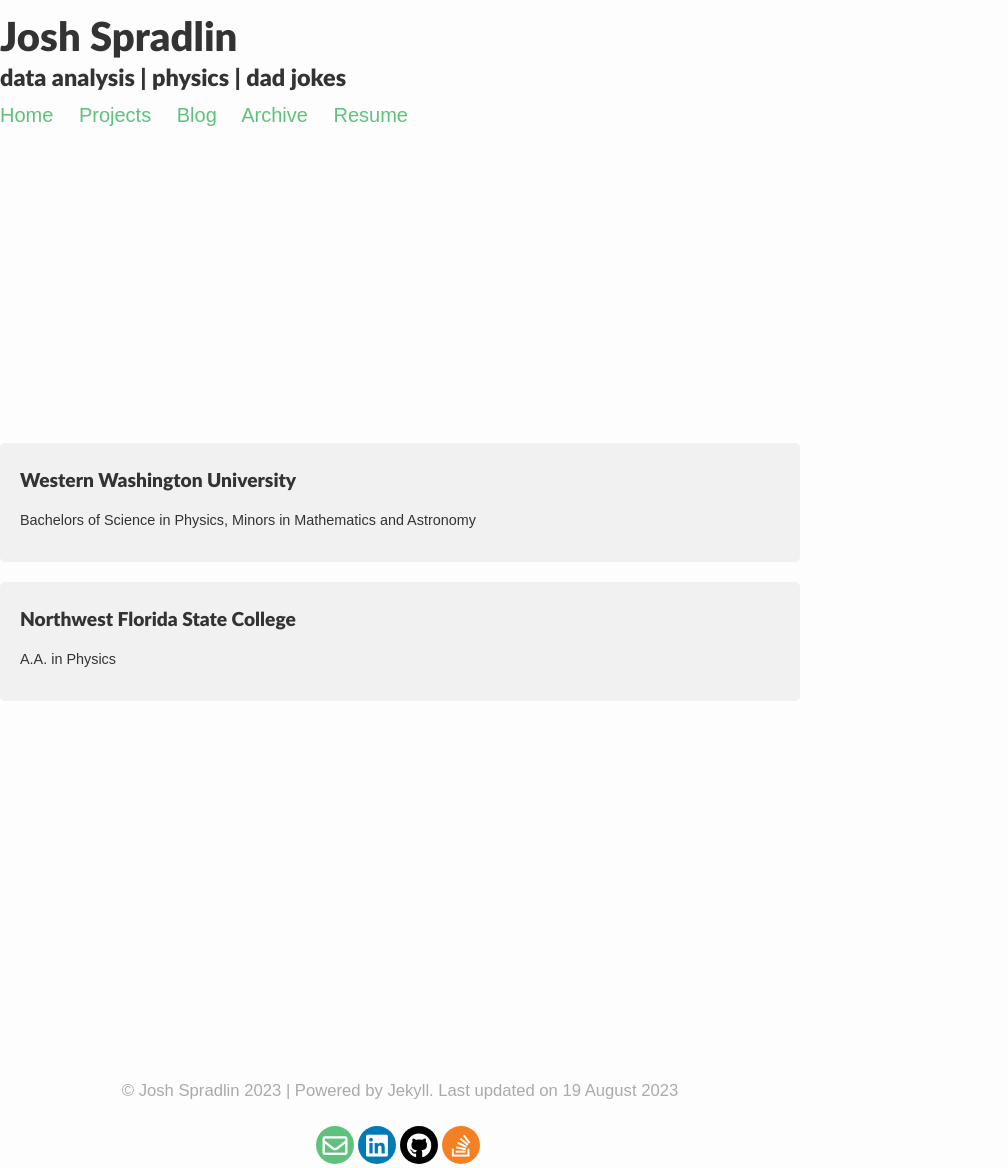
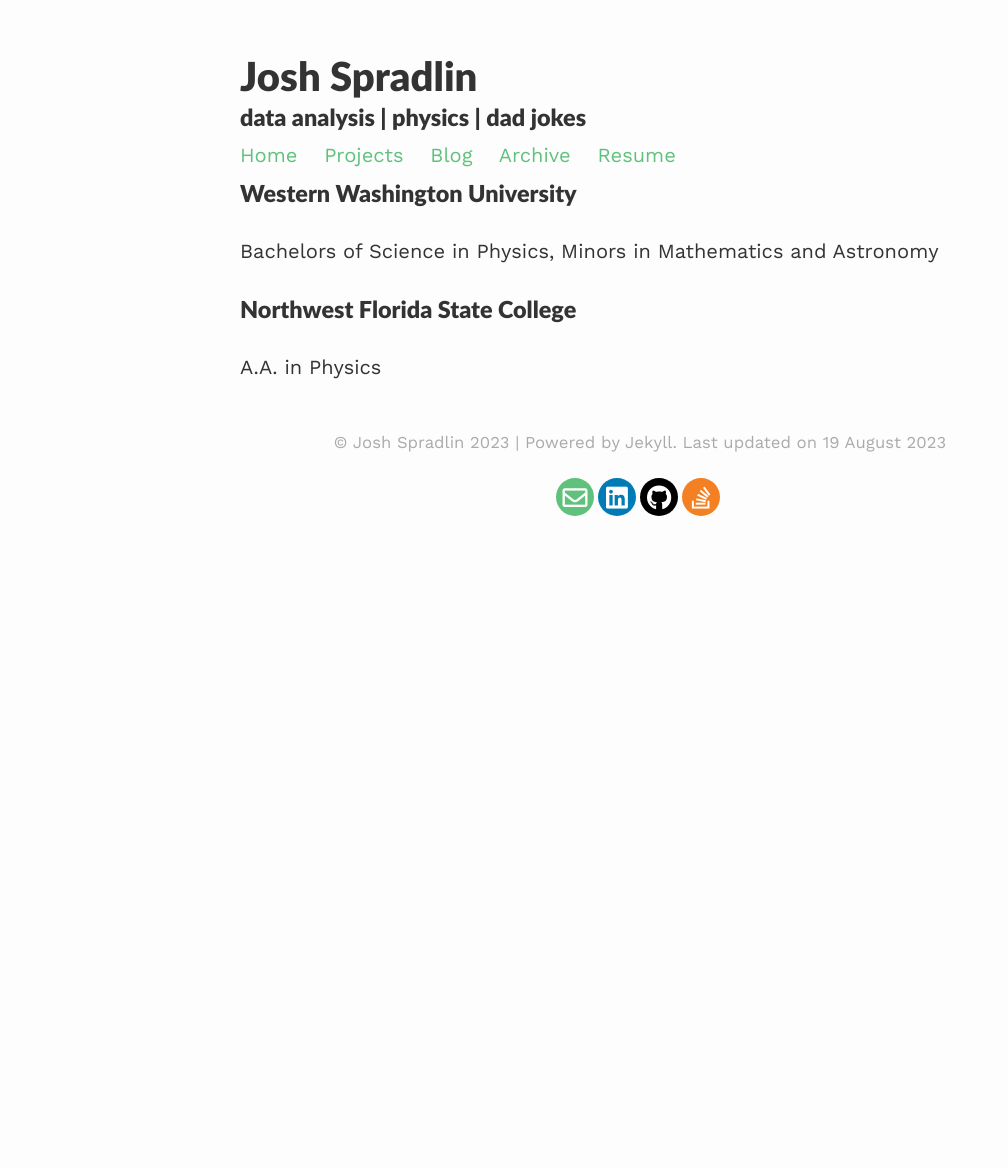
Before and after one commit to josh-u-a/gradfolio, a Jekyll site: the page built from _pages/resume.md, in a window 1280 px wide. Shown: the whole page, without its empty margins (0-1008 px from the left). Built offline with Jekyll 4.4.1, drawn with Linux system fonts in a browser that asks for light colours; nearby versions of some CDN libraries; after the commit the page ends 980 px from its top, so only the background shows below that.

Commit message:
Update resume.html

```diff
--- a/_layouts/resume.html
+++ b/_layouts/resume.html
@@ -7,7 +7,7 @@
     <meta charset="UTF-8">
     <meta name="viewport" content="width=device-width, initial-scale=1.0">
     <!-- <link rel="stylesheet" href="styles.css"> -->
-    <link rel="stylesheet" href="{{site.baseurl}}/assets/css/styles.css">
+    <link rel="stylesheet" href="{{site.baseurl}}/assets/css/main.css">
     <script src="script.js" defer></script>
     <title>Experience Timeline</title>
 </head>
```
